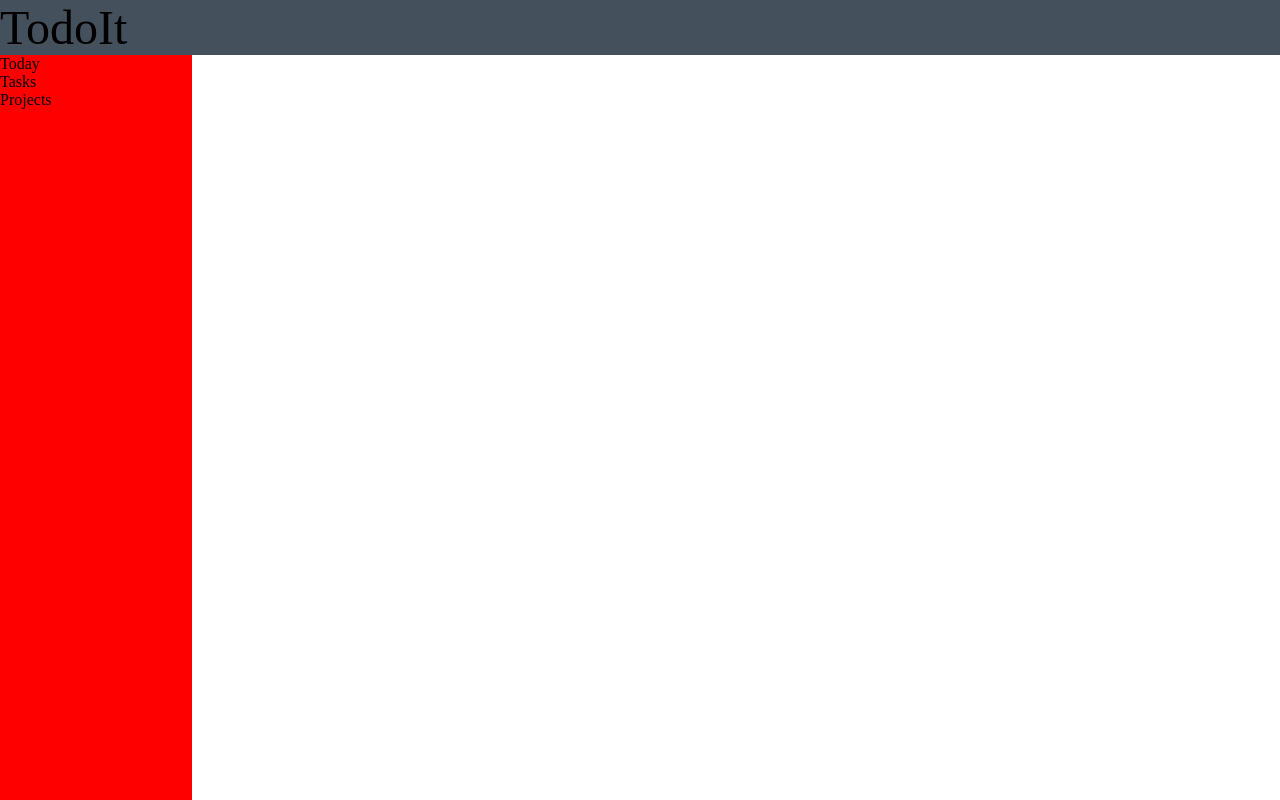
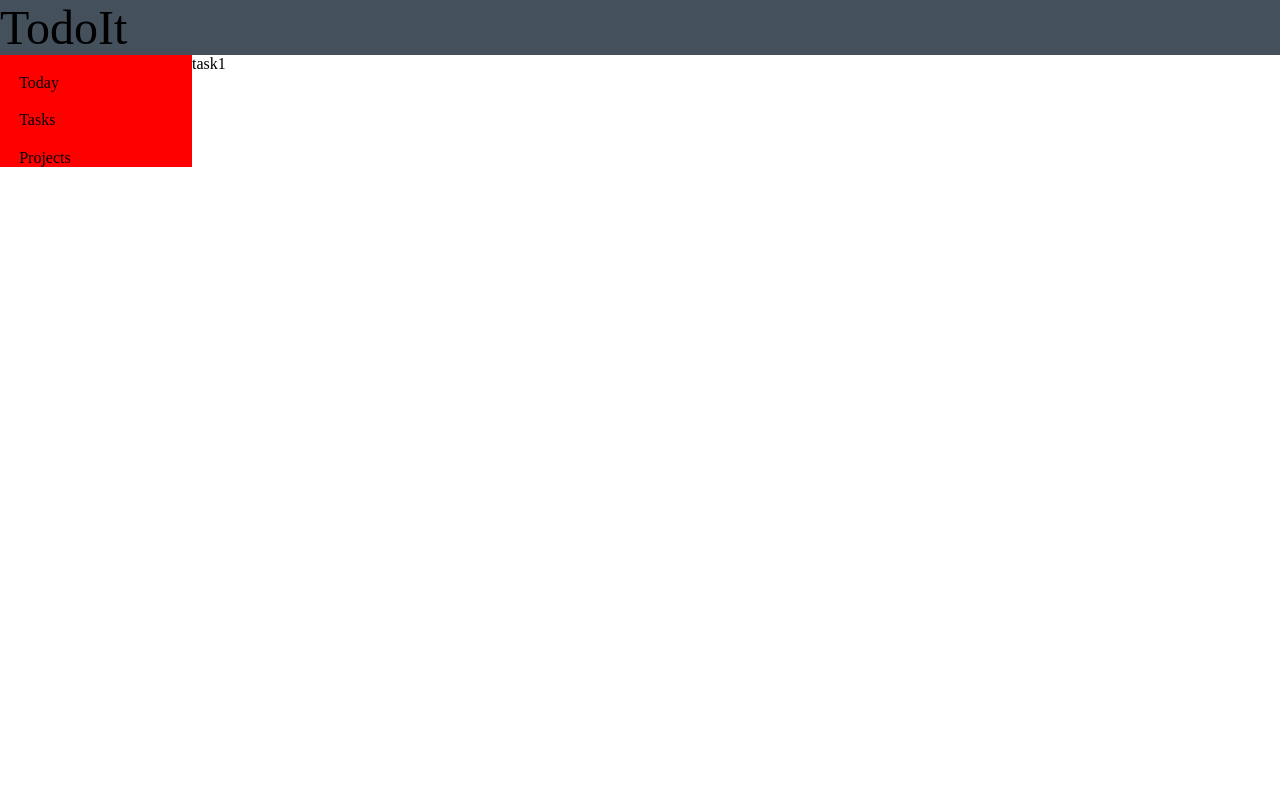
Before and after one commit to ngvuong/TodoList, a website built with webpack: page dist/index.html in a window 1280 px wide. Built offline with nearby package versions, Linux system fonts and the light colour scheme.

Commit message:
Update task module

```diff
--- a/src/index.js
+++ b/src/index.js
@@ -0,0 +1,9 @@
+import { Task } from "./task.js";
+
+const task1 = Task("task1", "test", "9/9/2021", "!!!");
+const view = document.querySelector(".view");
+const tasks = document.createElement("div");
+
+tasks.textContent = task1.getName();
+
+view.appendChild(tasks);
--- a/src/task.js
+++ b/src/task.js
@@ -0,0 +1,20 @@
+export function Task(name, notes, date, priority, subtasks = []) {
+  const getName = () => name;
+  const getNotes = () => notes;
+  const getDate = () => date;
+  const getPriority = () => priority;
+  const getSubtasks = () => subtasks;
+
+  const createSubtask = (subtask) => {
+    const subtasks = [];
+  };
+
+  return {
+    getName,
+    getNotes,
+    getDate,
+    getPriority,
+    getSubtasks,
+    createSubtask,
+  };
+}
```
Also changed, not shown: dist/index.html, dist/main.js (added), dist/style.css.
